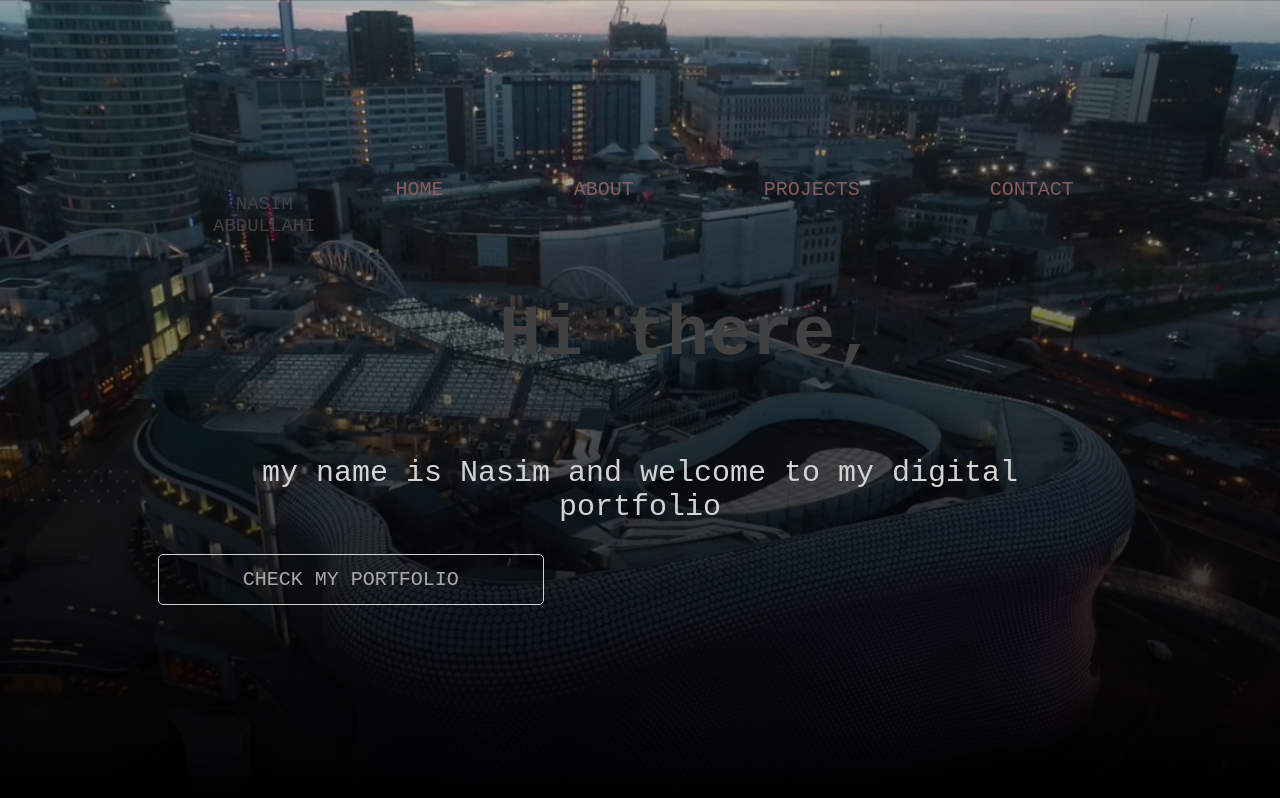
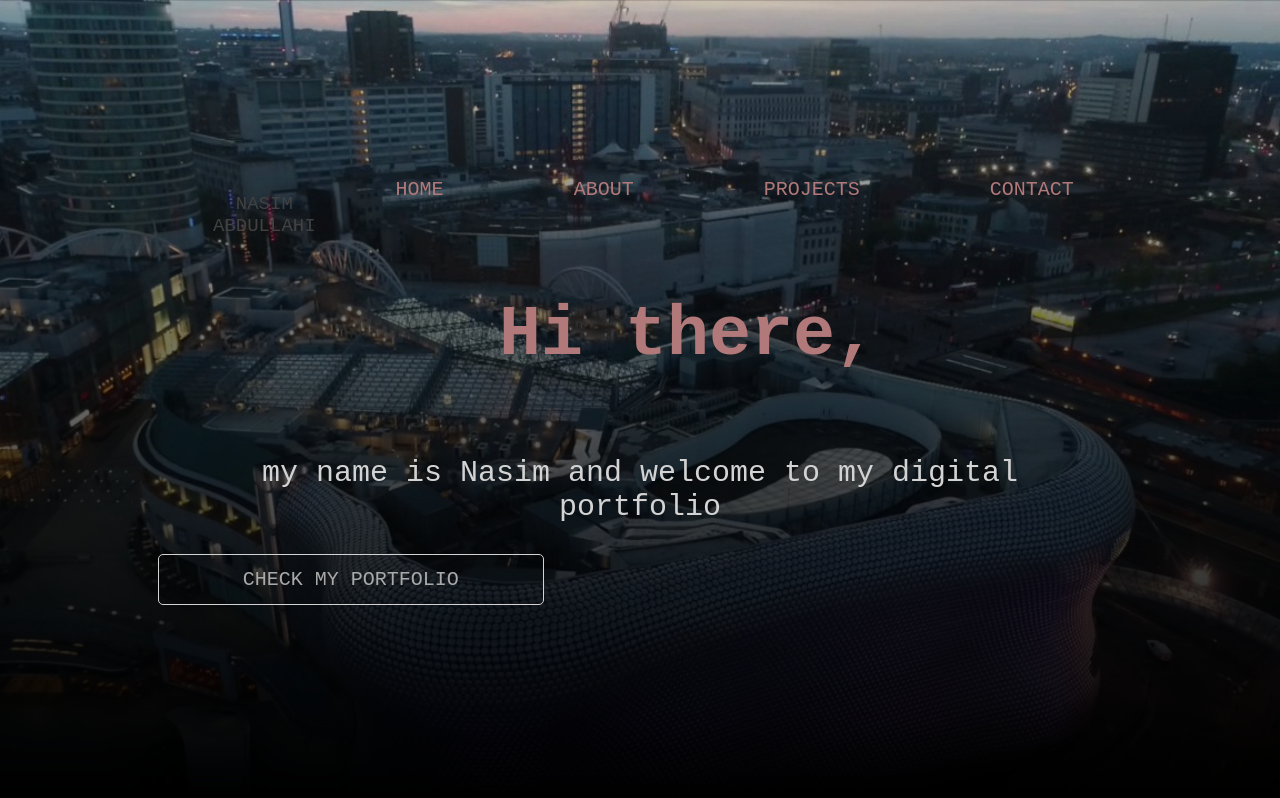
Before and after one commit to NazAbdul/Portfolio, a plain HTML site: page index.html in a window 1280 px wide. Shown: the top 798 px of the page. Drawn offline with Linux system fonts and the light colour scheme.

Commit message:
changed the font color

```diff
--- a/style.css
+++ b/style.css
@@ -15,9 +15,9 @@ body {
     background-image: linear-gradient(to bottom, rgba(0,0,0,0.2),rgba(0,0,0,1)), url(./assets/cityview.jpeg);
     background-size: cover;
     background-position: center;
-  background-repeat: no-repeat;
-  background-attachment: fixed;
-  height: auto;
+    background-repeat: no-repeat;
+    background-attachment: fixed;
+    height: auto;
 
 }
 
@@ -41,7 +41,7 @@ body {
     font-family: monospace;
     text-decoration: none;
     text-align: center;
-    color: rgb(134, 92, 92);
+    color: rgb(177, 121, 121);
     padding: 45px;
     margin: 0px 5px;
 
@@ -97,7 +97,7 @@ body {
 h1 {
 
     font-size: 70px;
-    color: rgb(66, 65, 65);
+    color: rgb(177, 121, 121);
     width: 1000px;
 }
 
```
